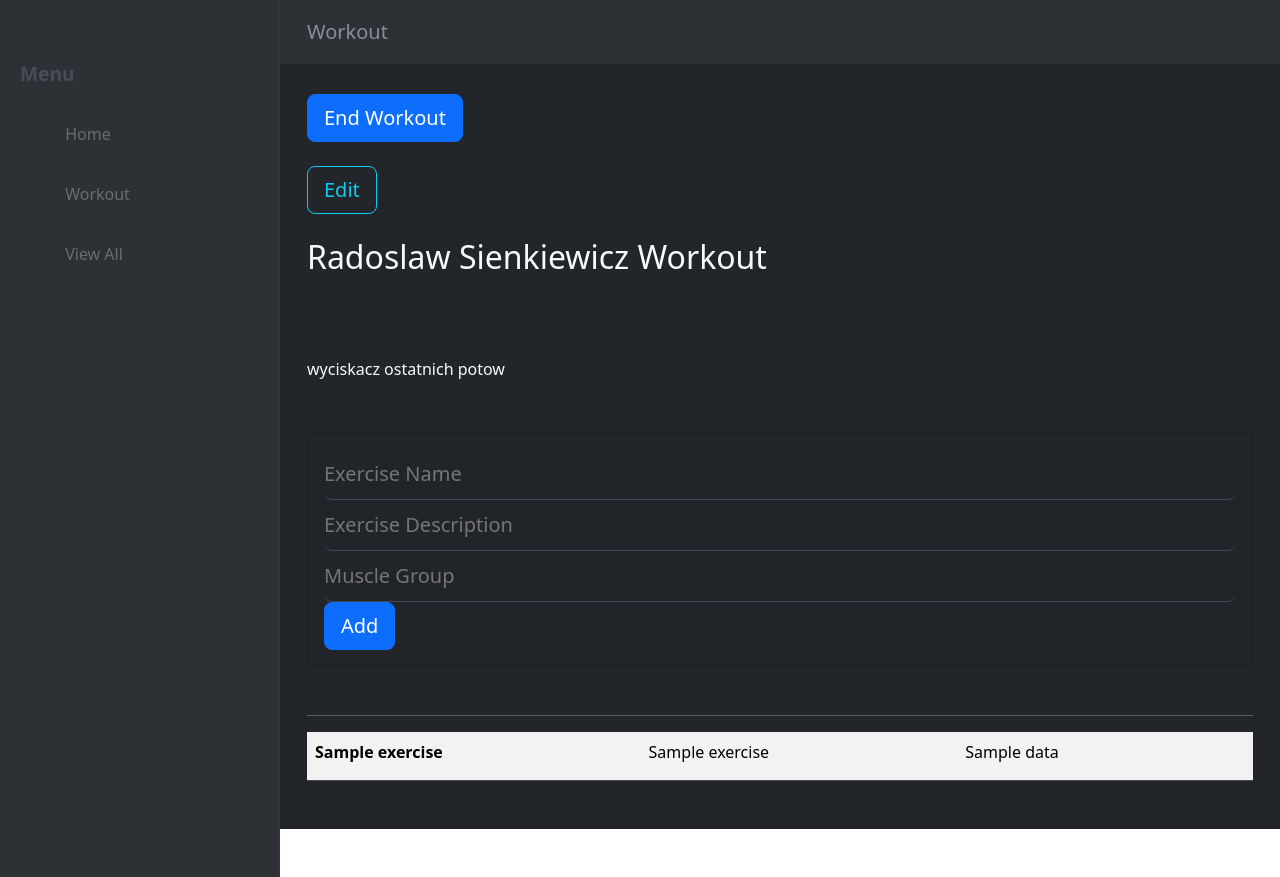
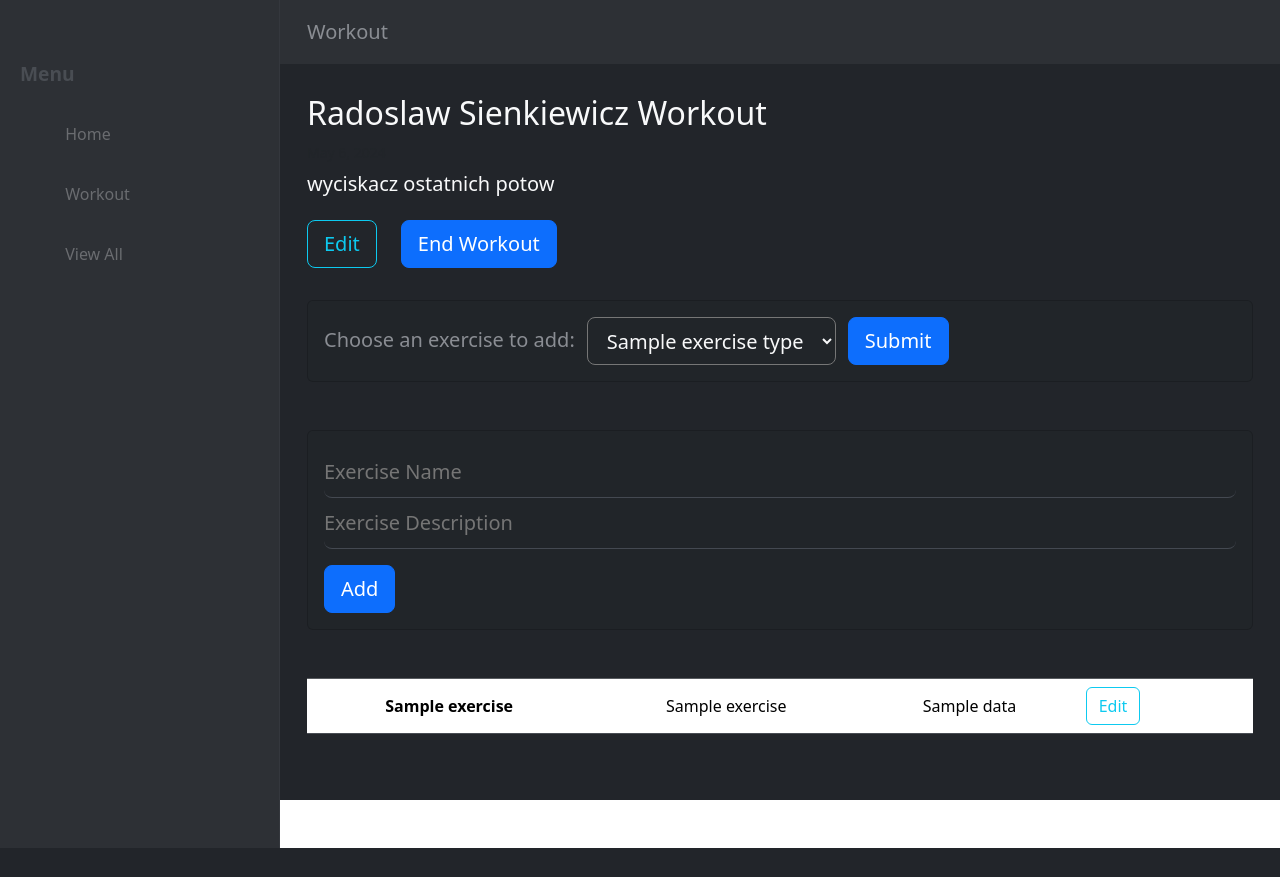
Before and after one commit to TR0U8L3-gif/workout_logger, a Django app: template apps/workout/templates/workout/workout.html in a window 1280 px wide. Shown: the part 81-958 px from the top of the page. After the commit the page ends 929 px from the top, so only its background shows below. Run offline with Django 5.2, Linux system fonts and the light colour scheme; data comes from the database, SQL or seed files in the repository; both versions use the stored data as it was after the commit; tables that the repository leaves empty hold one stand-in row (values such as "Sample post"); the template is opened without the code that fills it: values that come from a table or form of the project are taken from there, most other values are stand-ins (such as "Sample title", 1, 10 or a date in 2020); some libraries are stand-ins or nearby versions.

Commit message:
exercise type selection

```diff
--- a/apps/workout/templates/workout/workout.html
+++ b/apps/workout/templates/workout/workout.html
@@ -29,6 +29,23 @@
           <div class="container-fluid">
             <div class="row">
               <div class="col-lg-12 text-light">
+                <!-- Workout Name -->
+                <h2 class="">{{ workout.name}}</h2>
+                <!-- Workout Subtitle -->
+                <small class="text-muted">{{ workout.created_at | date}}</small>
+                <!-- Workout Description -->
+                {% if workout.description %}
+                <h5 class="mt-2">{{ workout.description}}</h5>
+                <div class="row mt-4">
+                  <div class="col-auto text-left"><!-- Add appropriate column classes here -->
+                    <!-- Edit Workout Button -->
+                    <a
+                      href="/workout/{{ workout.id }}/edit"
+                      class="btn btn-outline-info btn-lg mb-4"
+                      >Edit</a
+                    >
+                  </div>
+                  <div class="col-auto text-left"><!-- Add appropriate column classes here -->
                     {% if workout.completed == False %}
                     <!-- End Workout -->
                     <form
@@ -41,29 +58,44 @@
                       <button
                         id="end-workout"
                         type="submit"
-                    class="btn btn-primary btn-lg float-right end-workout mb-4 ml-2"
+                        class="btn btn-primary btn-lg end-workout mb-4 ml-2"
                       >
                         End Workout
                       </button>
                     </form>
                     {% endif %}
-                <!-- Edit Workout Button -->
-                <a
-                  href="/workout/{{ workout.id }}/edit"
-                  class="btn btn-outline-info btn-lg float-right mb-4"
-                  >Edit</a
-                >
-                <!-- Workout Name -->
-                <h2 class="">{{ workout.name}}</h2>
-                <!-- Workout Subtitle -->
-                <small class="text-muted">{{ workout.created_at | date}}</small>
-                <!-- Workout Description -->
-                {% if workout.description %}
-                <p class="mt-5">{{ workout.description}}</p>
+                  </div>
+
+                </div>
                 {% endif %}
                 <!-- Add Exercise -->
                 {% if workout.completed == False %}
-                <div class="card bg-dark add-exercise mb-5 mt-5">
+                <div  class="card bg-dark add-exercise mb-5 mt-2" >
+                  <div class="card-body">
+                    <form action="/workout/{{workout.id}}" class="form-group">
+                      <div class="row">
+                        <div class="col-auto text-left">
+                        <label for="exercise_type" class="input-material form-control-lg px-0">Choose an exercise to add:</label>
+                        </div>
+                        <div class="col-auto text-left d-flex justify-content-center p-0">
+                        <select name="exercise_type" id="exercise_type" class="bg-dark input-material form-control-lg text-light">
+                          {% for exercise_type in exercise_types %}
+                            {% if exercise_type.class_name == current_exercise %}
+                              <option selected="selected" value={{exercise_type.class_name}}>{{exercise_type.class_name}}</option>
+                            {% else %}
+                              <option value={{exercise_type.class_name}}>{{exercise_type.class_name}}</option>
+                            {% endif %}
+                          {% endfor %}
+                        </select>
+                        </div>
+                        <div class="col-auto text-left">
+                        <input type="submit" value="Submit" class="btn btn-primary btn-lg">
+                        </div>
+                      </div>
+                    </form>
+                  </div>
+                </div>
+                <div class="card bg-dark add-exercise mb-5 mt-2">
                   <div class="card-body">
                     <form
                       id="add-exercise-form"
@@ -108,43 +140,58 @@
                           placeholder="Exercise Description"
                         />
                       </div>
-                      <!-- Exercise Muscle Group -->
+
+                      <!-- Exercise Data -->
+                      {% for exercise_type in exercise_types %}
+                        {% if exercise_type.class_name == current_exercise %}
+                          {% for field in exercise_type.form_data %}
                             <div class="form-group">
                               <input
-                          id="muscle_group"
-                          type="text"
-                          name="muscle_group"
+                                id="{{ field.name }}"
+                                type="{{ field.type }}"
+                                name="{{ field.name }}"
                                 class="input-material form-control-lg"
-                          placeholder="Muscle Group"
+                                placeholder="{{ field.placeholder }}"
                               />
                             </div>
+                          {% endfor %}
+                        {% endif %}
+                      {% endfor %}
                       <!-- Add Exercise Button -->
                       <input
                         id="add"
                         type="submit"
                         value="Add"
-                        class="btn btn-primary btn-lg"
+                        class="btn btn-primary btn-lg mt-3"
                       />
                     </form>
                   </div>
                 </div>
                 {% endif %}
-                <hr />
+                <hr  class="mb-0"/>
                 <!-- Exercises Table -->
                 {% if exercises %}
                 <div id="exercise-wrapper" class="mb-5">
                   <!-- <h4 class="card-title">Exercise Data</h4> -->
-                  <table class="table table-striped">
+                  <table class="table text-light">
                     <tbody>
                       {% for exercise in exercises %}
                       <tr>
 
-                        <th scope="row">{{ exercise.class_name }}</th>
-                        <td >{{ exercise }}</td>
-                        <td >{{ exercise.data }}</td>
+                        <th scope="row" class="align-middle text-center">{{ exercise.class_name }}</th>
+                        <td class="align-middle text-center">{{ exercise.name }}</td>
+                        {% for data in exercise.data %}
+                        <td class="align-middle text-center">{{ data }}</td>
+                        {% endfor %}
+                        <!-- <td class="align-middle text-center">{{ exercise.data }}</td> -->
+                        <td ><a
+                          href="/workout/{{ workout.id }}/edit"
+                          class="btn btn-outline-info"
+                          >Edit</a
+                        ></td>
 
                         {% if workout.completed == False %}
-                        <td>
+                        <td class="align-middle text-center">
                           <form
                             id="delete-exercise-form"
                             action="/workout/{{ workout.id }}/exercise"
--- a/apps/workout/urls.py
+++ b/apps/workout/urls.py
@@ -14,7 +14,7 @@ urlpatterns = [
     re_path(r'^user/logout$', views.logout), # destroys user session
     re_path(r'^dashboard$', views.dashboard), # get dashboard
     re_path(r'^workout$', views.new_workout), # get workout page / add workout
-    re_path(r'^workout/(?P<id>\d*)$', views.workout), # get workout / update workout
+    re_path(r'^workout/(?P<id>\d*)$', views.workout), # get workout / update workout# get workout / update workout
     re_path(r'^workout/(?P<id>\d*)/exercise$', views.exercise), # add exercise
     re_path(r'^workout/(?P<id>\d*)/complete$', views.complete_workout), # complete workout
     re_path(r'^workout/(?P<id>\d*)/edit$', views.edit_workout), # edit workout
```
Also changed, not shown: apps/workout/models.py (+98 -8 lines), apps/workout/views.py (+7 -0 lines), apps/workout/views_helper.py (added, +9 -0 lines), apps/workout/migrations/0002_balanceexercise_user_endurancetrainingexercise_user_and_more.py (added), db.sqlite3. Lines whose indentation alone changed are shown as unchanged.
